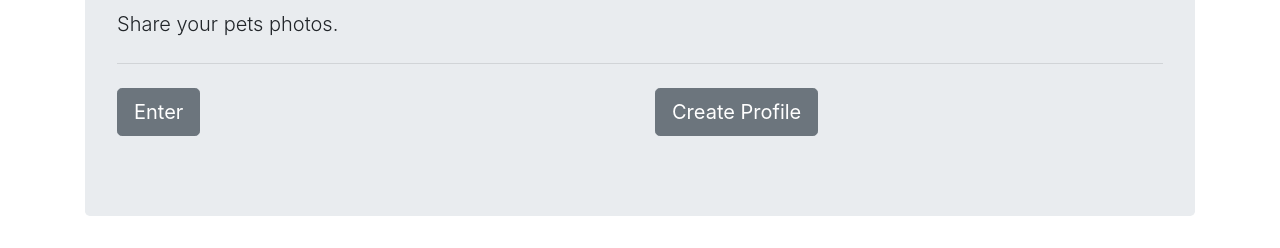
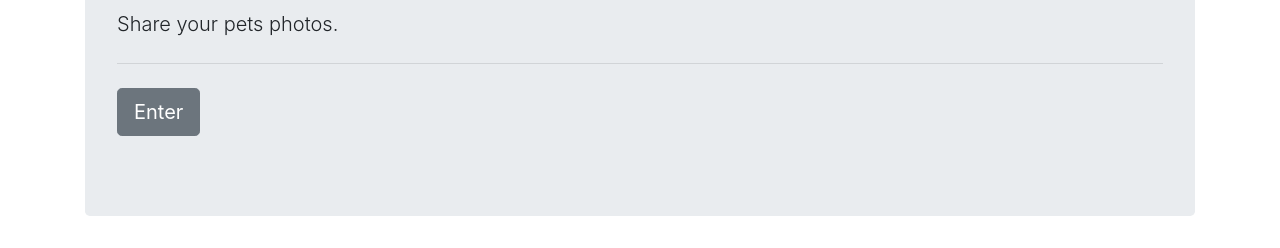
Before and after one commit to Nedelchev86/Petstagram_with_Django, a Django app: page / in a window 1280 px wide. Shown: the part 996-1244 px from the top of the page. Run offline with Django 4.2, Linux system fonts and the light colour scheme; data comes from the database, SQL or seed files in the repository; both versions use the stored data as it was after the commit; some libraries are stand-ins or nearby versions.

Commit message:
Added more function in dashboard

```diff
--- /dev/null
+++ b/petstagram/main_app/forms.py
@@ -0,0 +1 @@
+from django import forms
--- a/petstagram/main_app/models.py
+++ b/petstagram/main_app/models.py
@@ -1,5 +1,8 @@
+from django import forms
 from django.db import models
 from django.core.validators import MinLengthValidator
+from django.forms import ModelForm
+
 from petstagram.main_app.validators import only_letters, validate_max_size
 
 
--- a/petstagram/main_app/templates/home_page.html
+++ b/petstagram/main_app/templates/home_page.html
@@ -15,16 +15,12 @@
                     <!-- Button to show if profile created -->
                     <div class="col-lg-6">
                         <p class="lead">
-                            <a href="#" class="btn btn-lg btn-secondary">Enter</a></p>
+                            {% if hp %}
+                                <a href="#" class="btn btn-lg btn-secondary">Enter</a></p>
+                            {% else %}
+                                <a href="#" class="btn btn-lg btn-secondary">Create Profile</a>
+                            {% endif %}
                     </div>
-
-                    <!-- Button to show if profile is NOT created -->
-                    <div class="col-lg-6">
-                        <p class="lead">
-                            <a href="#" class="btn btn-lg btn-secondary">Create Profile</a>
-                        </p>
-                    </div>
-
                 </div>
             </div>
         </div>
--- /dev/null
+++ b/petstagram/main_app/templatetags/profiles.py
@@ -0,0 +1,10 @@
+from django import template
+
+from petstagram.main_app.models import Profile
+
+register = template.Library()
+
+
+@register.simple_tag()
+def has_profile():
+    return Profile.objects.count() > 0
--- a/petstagram/main_app/urls.py
+++ b/petstagram/main_app/urls.py
@@ -1,10 +1,10 @@
 from django.urls import path
 
-from petstagram.main_app.views import show_home,show_dashboard, show_profile, show_photo_details
+from petstagram.main_app.views import show_home, show_dashboard, show_profile, show_photo_details
 
 urlpatterns = (
     path('', show_home, name='index'),
-    path('dashboard', show_dashboard, name='dashboard'),
-    path('profile', show_profile, name='profile'),
+    path('dashboard/', show_dashboard, name='dashboard'),
+    path('profile/', show_profile, name='profile'),
     path('photo/details/<int:pk>/', show_photo_details, name='photo details'),
 )
--- a/petstagram/main_app/views.py
+++ b/petstagram/main_app/views.py
@@ -1,14 +1,31 @@
-from django.shortcuts import render
+from django.contrib import messages
+from django.shortcuts import render, redirect
+
+from petstagram.main_app.models import Profile, PetPhoto
+
 
 # Create your views here.
+def get_profile():
+    profiles = Profile.objects.all()
+    if profiles:
+        return profiles[0]
+    return  None
 
 
 def show_home(request):
-    return render(request, "home_page.html")
+    context = {
+        'hide_additional_nav_items': True
+    }
+    return render(request, "home_page.html", context)
 
 
 def show_dashboard(request):
-    return render(request, "dashboard.html")
+    profile = get_profile()
+    pet_photos = PetPhoto.objects.filter(tagged_pets__user_profile=profile)
+    context = {
+        'pet_photos': pet_photos,
+    }
+    return render(request, "dashboard.html", context)
 
 
 def show_profile(request):
--- a/templates/base.html
+++ b/templates/base.html
@@ -1,3 +1,4 @@
+{% load profiles %}
 <!DOCTYPE html>
 <html lang="en">
 
@@ -21,23 +22,28 @@
             aria-controls="navbarNavDropdown" aria-expanded="false" aria-label="Toggle navigation">
         <span class="navbar-toggler-icon"></span>
     </button>
+    {% has_profile as hp %}
     <div class="collapse navbar-collapse" id="navbarNavDropdown">
         <ul class="navbar-nav">
             <li class="nav-item">
-                <a class="nav-link" href="#">Home</a>
+                <a class="nav-link" href="{% url 'index' %}">Home</a>
             </li>
+            {% if hp %}
             <li class="nav-item">
-                <a class="nav-link" href="#">Dashboard</a>
+                <a class="nav-link" href="{% url 'dashboard' %}">Dashboard</a>
             </li>
+                {% if not hide_additional_nav_items %}
             <li class="nav-item">
                 <a class="nav-link" href="#">Add Pet</a>
             </li>
             <li class="nav-item">
                 <a class="nav-link" href="#">Add Photo</a>
             </li>
+                {% endif %}
             <li class="nav-item">
-                <a class="nav-link" href="#">Profile</a>
+                <a class="nav-link" href="{% url 'profile' %}">Profile</a>
             </li>
+            {% endif %}
         </ul>
     </div>
 </nav>
```
Also changed, not shown: petstagram/main_app/templates/dashboard.html (+8 -5 lines), db.sqlite3, petstagram/main_app/templatetags/__init__.py (added).
